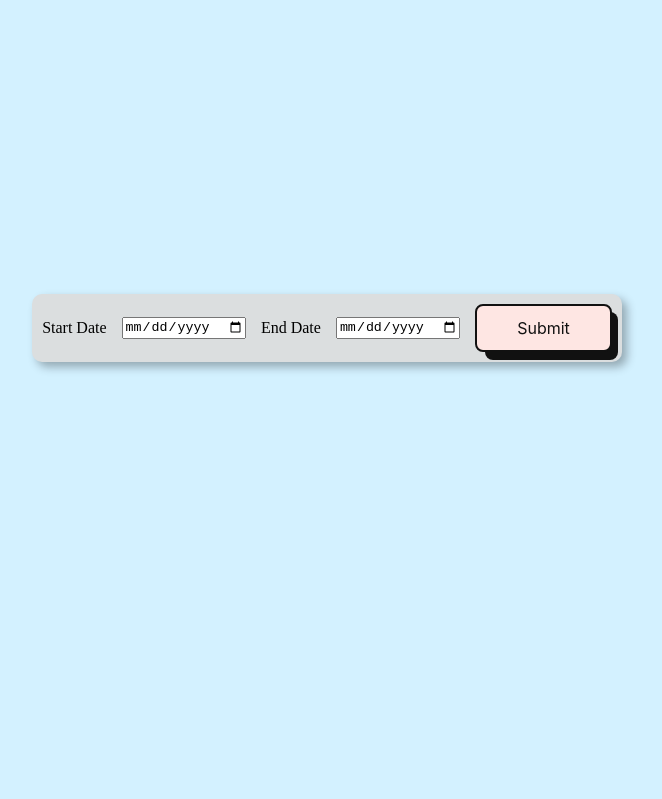
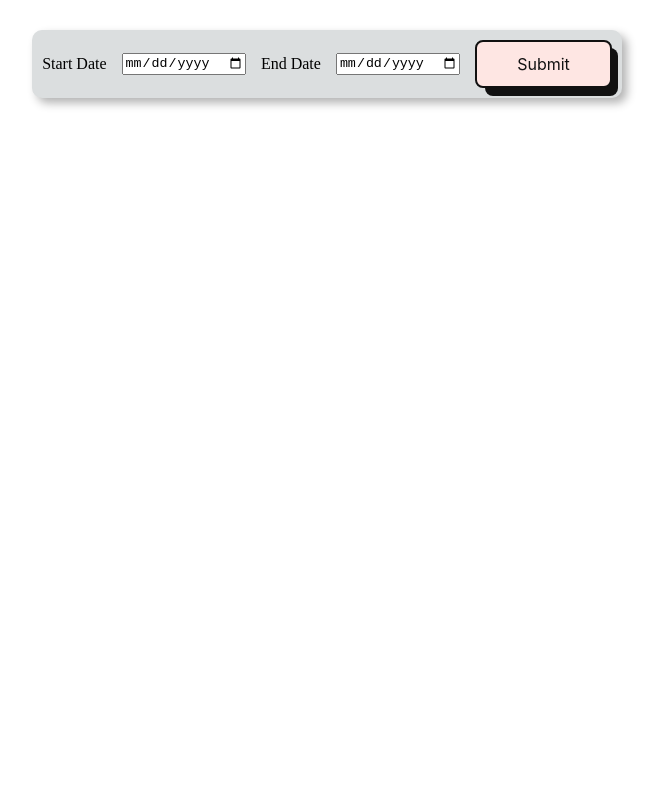
Before and after one commit to Vedukharatmal/api_data_fetch, a Django app: page / in a window 1280 px wide. Shown: the whole page, without its empty margins (313-975 px from the left). Run offline with Django 5.2, Linux system fonts and the light colour scheme.

Commit message:
background white, card position absolute

```diff
--- a/datafetch/reports/templates/index.html
+++ b/datafetch/reports/templates/index.html
@@ -8,7 +8,7 @@
     <style>
 
         body{
-            background-color: #d3f1ff;
+            background-color: white;
             display: flex;
             flex-direction: column;
             align-items: center;
@@ -126,7 +126,7 @@
             top: 20px;
             /* align-content: space-around; */
             /* justify-content: space-evenly; */
-            /* position: fixed; */
+            position: absolute;
             z-index: 10;
             overflow: visible;
             box-shadow: 5px 5px 10px rgba(0, 0, 0, 0.3);
```
